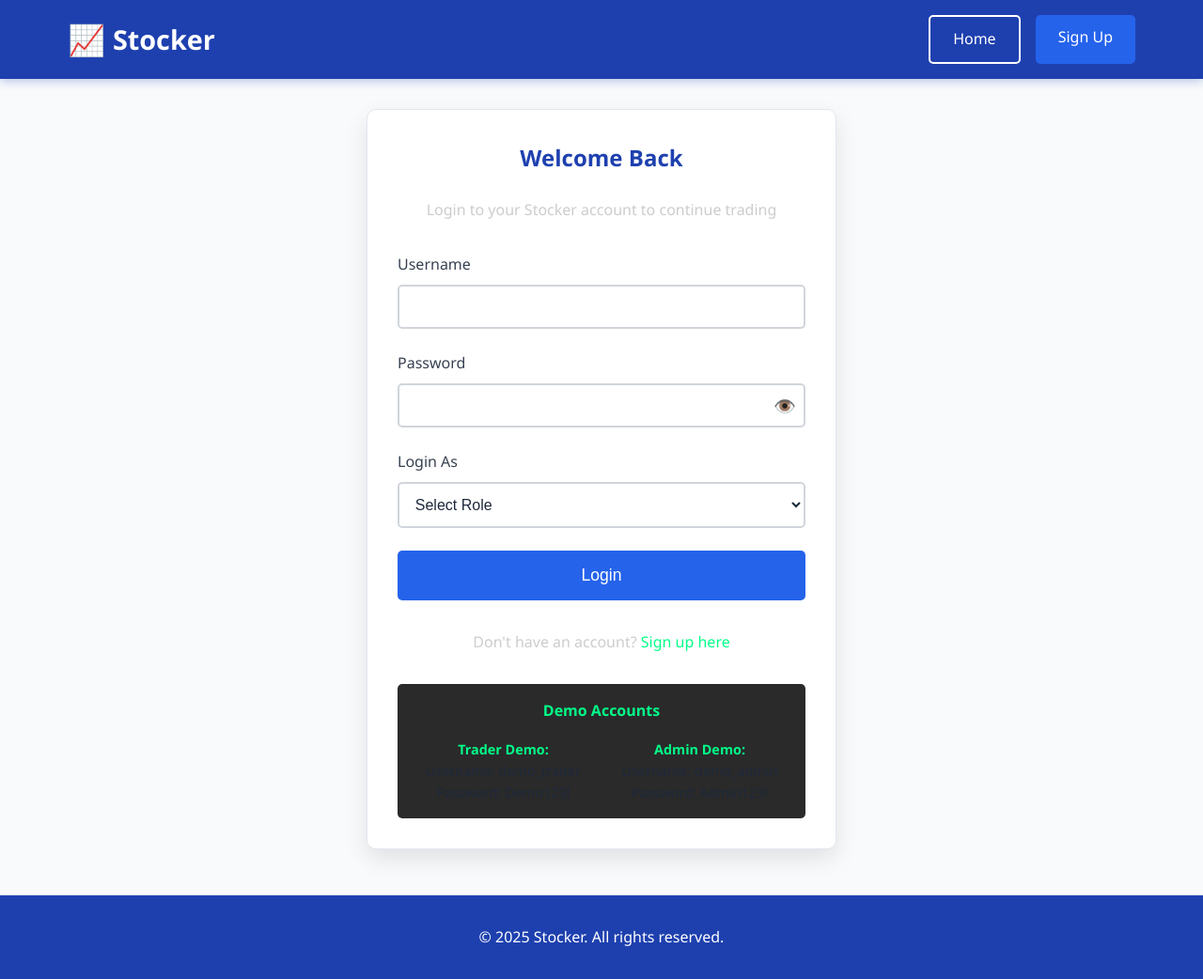
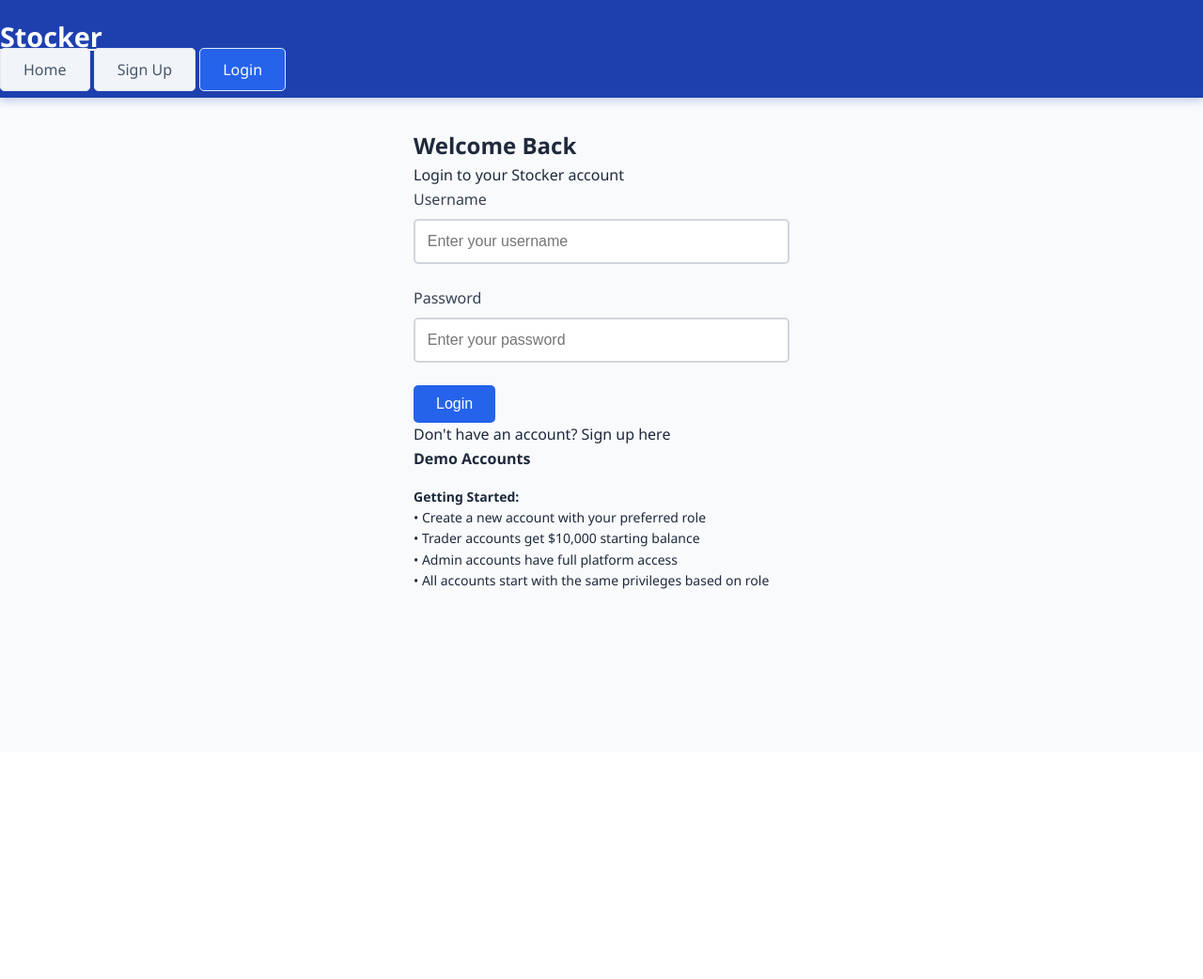
Before and after one commit to Thasleembegam04/STOCKER, a Flask app: page /login in a window 1280 px wide. Shown: the whole page at 94% size. After the commit the page ends 627 px from the top, so only its background shows below. Run offline with Flask 3, Linux system fonts and the light colour scheme.

Commit message:
Update login.html

```diff
--- a/templates/login.html
+++ b/templates/login.html
@@ -5,95 +5,88 @@
     <meta name="viewport" content="width=device-width, initial-scale=1.0">
     <title>Login - Stocker</title>
     <link rel="stylesheet" href="{{ url_for('static', filename='styles.css') }}">
-    <script src="{{ url_for('static', filename='script.js') }}"></script>
 </head>
 <body>
-    <header>
-        <div class="header-container">
-            <div class="logo">
-                <span class="logo-icon">📈</span>
-                <a href="{{ url_for('index') }}" style="color: inherit; text-decoration: none;">Stocker</a>
+    <header class="header">
+        <div class="container">
+            <nav class="nav">
+                <a href="/" class="logo">Stocker</a>
+                <div class="nav-links">
+                    <a href="/" class="nav-link">Home</a>
+                    <a href="/signup" class="nav-link">Sign Up</a>
+                    <a href="/login" class="nav-link active">Login</a>
                 </div>
-
-            <div class="auth-buttons">
-                <a href="{{ url_for('index') }}" class="btn btn-secondary">Home</a>
-                <a href="{{ url_for('signup') }}" class="btn btn-primary">Sign Up</a>
-            </div>
+            </nav>
         </div>
     </header>
 
-    <main>
-        <div class="form-container">
-            <h2>Welcome Back</h2>
-            <p style="text-align: center; color: #cccccc; margin-bottom: 2rem;">
-                Login to your Stocker account to continue trading
-            </p>
+    <main class="main-content">
+        <div class="container">
+            <div style="max-width: 400px; margin: 0 auto;">
+                <div class="card">
+                    <div class="card-header">
+                        <h2 class="card-title text-center">Welcome Back</h2>
+                        <p class="text-center text-secondary">Login to your Stocker account</p>
+                    </div>
 
                     {% with messages = get_flashed_messages() %}
                         {% if messages %}
                             {% for message in messages %}
-                        <div class="alert alert-error">{{ message }}</div>
+                                <div class="alert alert-danger">{{ message }}</div>
                             {% endfor %}
                         {% endif %}
                     {% endwith %}
 
-            <form method="POST" id="login-form">
+                    <form method="POST" class="fade-in">
                         <div class="form-group">
-                    <label for="username">Username</label>
-                    <input type="text" id="username" name="username" required>
+                            <label for="username" class="form-label">Username</label>
+                            <input
+                                type="text"
+                                id="username"
+                                name="username"
+                                class="form-input"
+                                required
+                                placeholder="Enter your username"
+                            >
                         </div>
 
                         <div class="form-group">
-                    <label for="password">Password</label>
-                    <div class="password-container">
-                        <input type="password" id="password" name="password" required>
-                        <button type="button" class="password-toggle">👁️</button>
-                    </div>
+                            <label for="password" class="form-label">Password</label>
+                            <input
+                                type="password"
+                                id="password"
+                                name="password"
+                                class="form-input"
+                                required
+                                placeholder="Enter your password"
+                            >
                         </div>
 
-                <div class="form-group">
-                    <label for="role">Login As</label>
-                    <select id="role" name="role" required>
-                        <option value="">Select Role</option>
-                        <option value="Trader">Trader</option>
-                        <option value="Admin">Admin</option>
-                    </select>
-                </div>
-
-                <button type="submit" class="btn btn-primary" style="width: 100%; padding: 1rem; font-size: 1.1rem;">
-                    Login
-                </button>
+                        <button type="submit" class="btn btn-primary w-full btn-lg">Login</button>
                     </form>
 
-            <div style="text-align: center; margin-top: 2rem;">
-                <p style="color: #cccccc;">
+                    <div class="text-center mt-4">
+                        <p class="text-secondary">
                             Don't have an account?
-                    <a href="{{ url_for('signup') }}" style="color: #00ff88; text-decoration: none;">Sign up here</a>
+                            <a href="/signup" style="color: var(--accent-color); text-decoration: none;">Sign up here</a>
                         </p>
                     </div>
 
-            <div style="text-align: center; margin-top: 2rem; padding: 1rem; background-color: #2a2a2a; border-radius: 5px;">
-                <h4 style="color: #00ff88; margin-bottom: 1rem;">Demo Accounts</h4>
-                <div style="display: grid; grid-template-columns: 1fr 1fr; gap: 1rem; font-size: 0.9rem;">
-                    <div>
-                        <strong style="color: #00ff88;">Trader Demo:</strong><br>
-                        Username: demo_trader<br>
-                        Password: Demo123!
+                    <div class="card mt-4" style="background: var(--secondary-bg);">
+                        <h4 style="margin-bottom: 1rem;">Demo Accounts</h4>
+                        <div style="font-size: 0.875rem; color: var(--text-secondary);">
+                            <p><strong>Getting Started:</strong></p>
+                            <p>• Create a new account with your preferred role</p>
+                            <p>• Trader accounts get $10,000 starting balance</p>
+                            <p>• Admin accounts have full platform access</p>
+                            <p>• All accounts start with the same privileges based on role</p>
                         </div>
-                    <div>
-                        <strong style="color: #00ff88;">Admin Demo:</strong><br>
-                        Username: demo_admin<br>
-                        Password: Admin123!
                     </div>
                 </div>
             </div>
         </div>
     </main>
 
-    <footer>
-        <div class="footer-content">
-            <p>&copy; 2025 Stocker. All rights reserved.</p>
-        </div>
-    </footer>
+    <script src="{{ url_for('static', filename='script.js') }}"></script>
 </body>
 </html>
```
Lines whose indentation alone changed are shown as unchanged.
